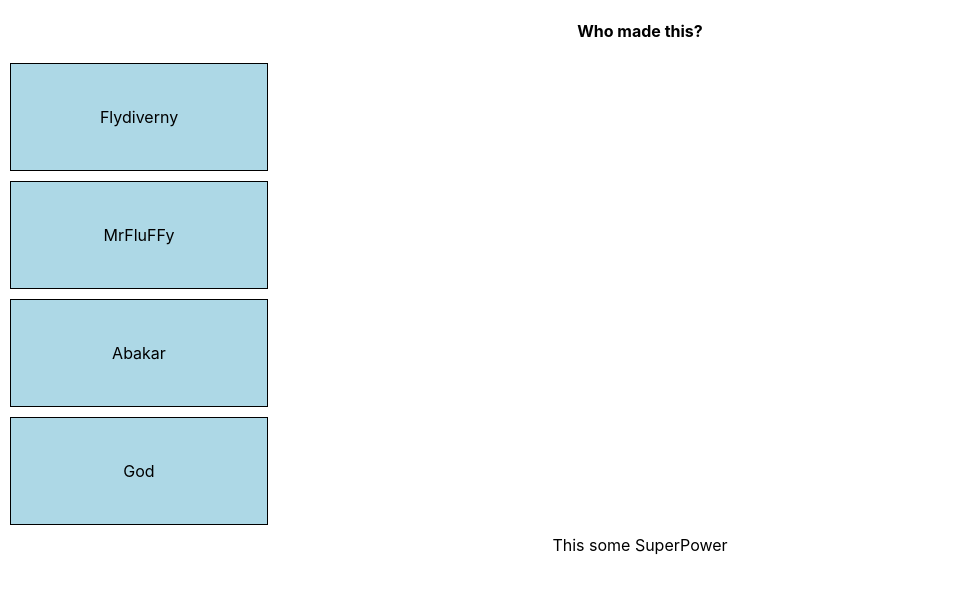
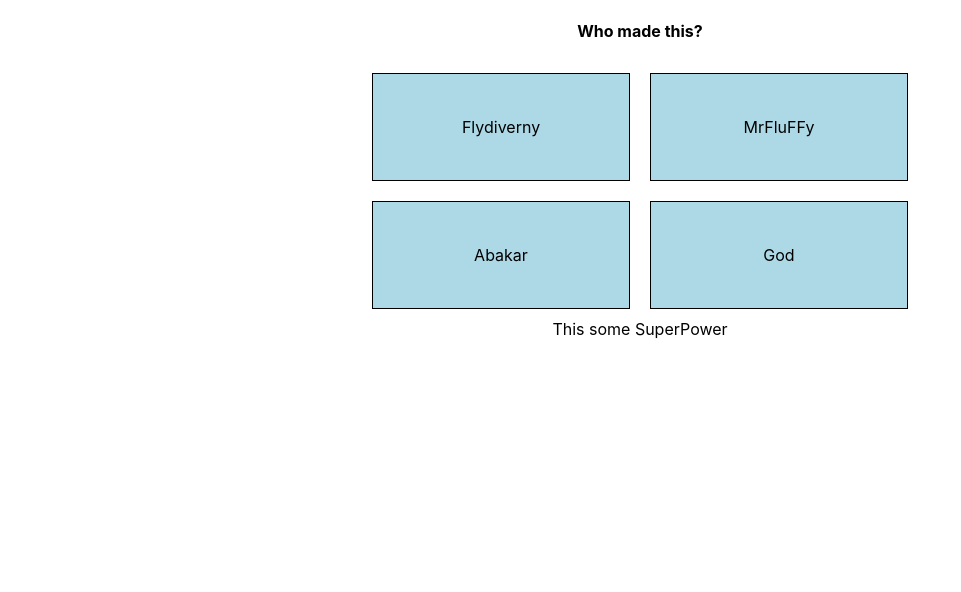
Before and after one commit to Nallooloo/quizgame, a React (Create React App) app: page /play in a window 1280 px wide. Shown: the top 592 px of the page, without its empty margins (0-961 px from the left). Built offline with nearby package versions, Linux system fonts and the light colour scheme.

Commit message:
added styled div

```diff
--- a/src/Components/Question.jsx
+++ b/src/Components/Question.jsx
@@ -1,15 +1,24 @@
 import React from "react";
 import AnswerCard from "./AnswerCard";
+import styled from "styled-components";
+
+const AnswerArea = styled.div`
+  display: flex;
+  flex-wrap: wrap;
+  flex-direction: row;
+  width: 556px;
+  margin: auto;
+`;
 
 const Question = ({ question, answers, correctAnswer }) => {
   return (
     <div>
       <h4>{question}</h4>
-      <div>
+      <AnswerArea>
         {answers.map((answer, index) => {
           return <AnswerCard answer={answer} key={index} />;
         })}
-      </div>
+      </AnswerArea>
     </div>
   );
 };
```
